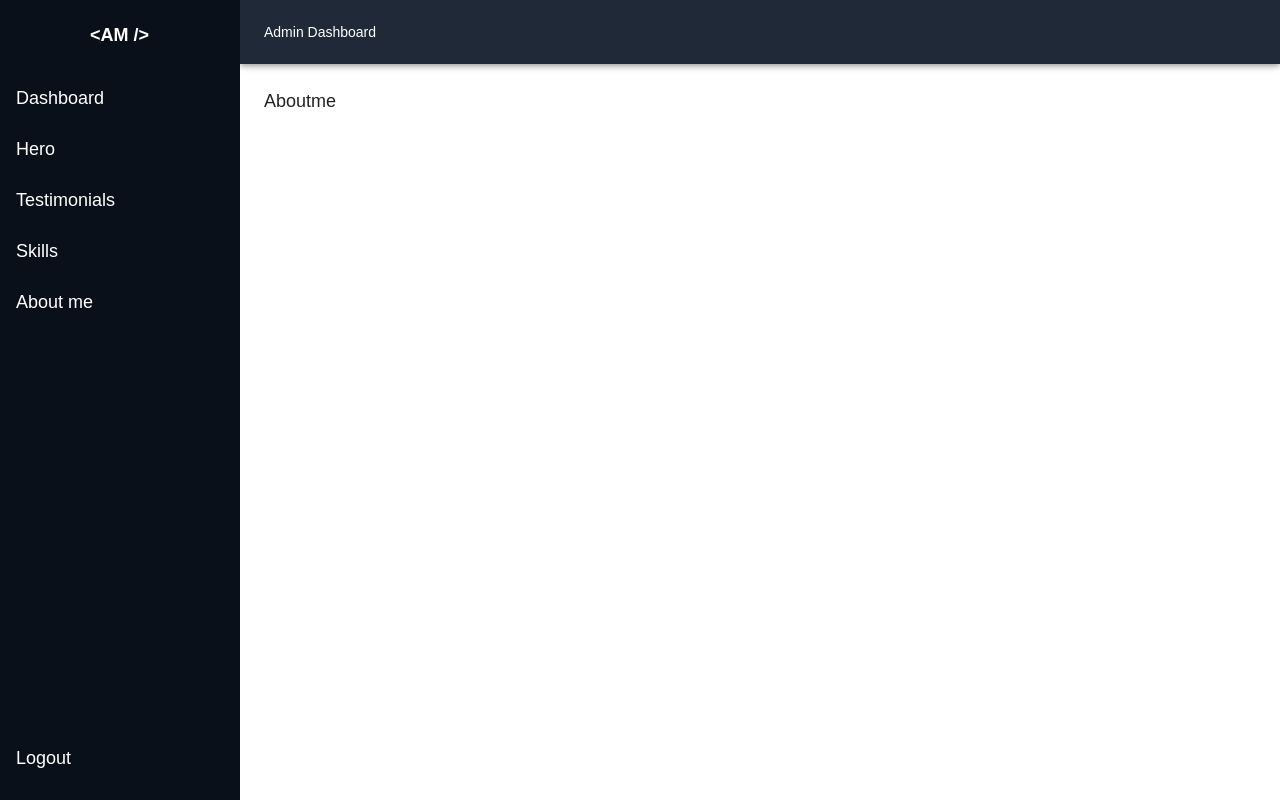
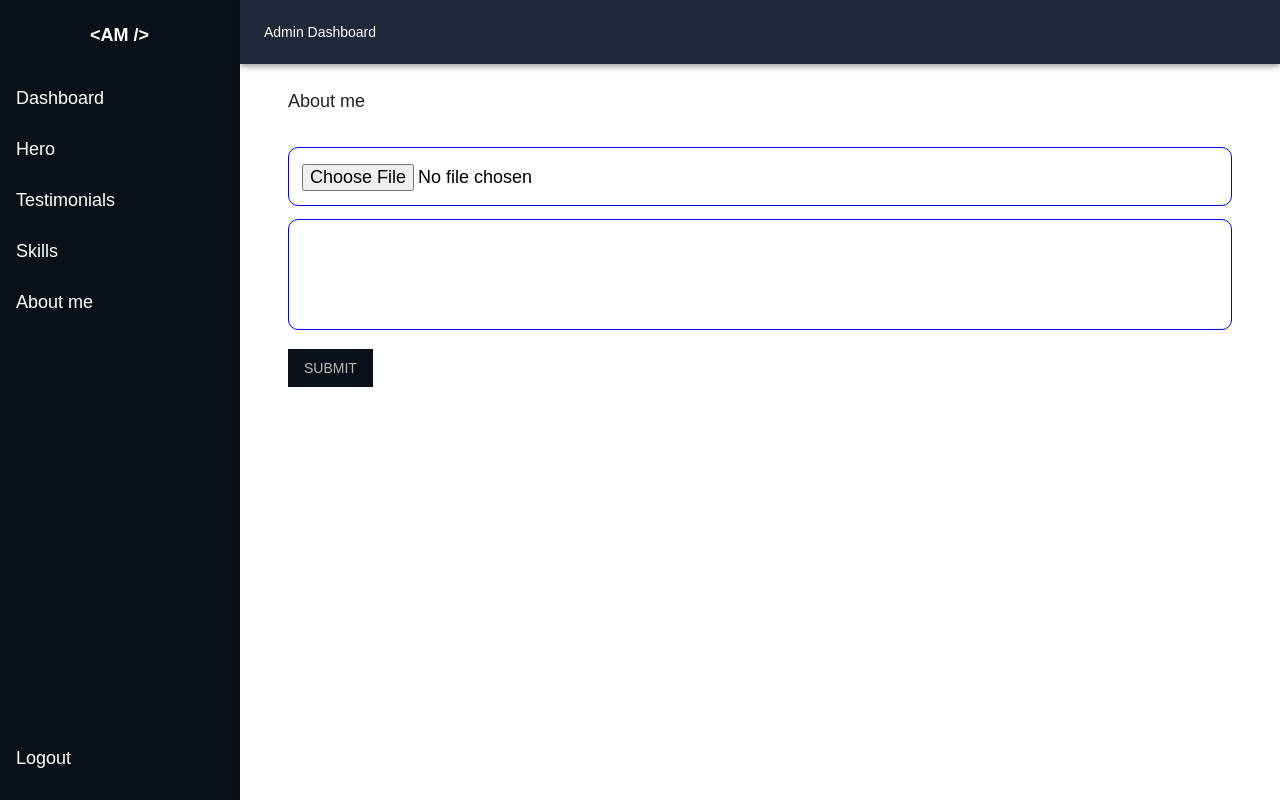
Before and after one commit to AamirMahboob/amir-personal-portfolio, a React (Vite) app: page /admin/aboutme in a window 1280 px wide. Built offline with nearby package versions, Linux system fonts and the light colour scheme.

Commit message:
admin pannel

```diff
--- a/src/admin/Aboutme.jsx
+++ b/src/admin/Aboutme.jsx
@@ -1,9 +1,99 @@
-import React from 'react'
+import React from "react";
+import Container from "@mui/material/Container";
+import { Box, Button, TextField, styled } from "@mui/material";
+import { ErrorMessage, Field, Form, Formik } from "formik";
+import { AboutSchema } from "../schemas/schemas";
 
 const Aboutme = () => {
+  const initialValues = {
+    image: "",
+    description: "",
+  };
+
   return (
-    <div>Aboutme</div>
-  )
-}
+    <Container maxWidth="lg">
+      <Box>About me</Box>
+      <Formik
+        initialValues={initialValues}
+        validationSchema={AboutSchema}
+        onSubmit={(values) => {
+          console.log(values); // Check console for data here
+        }}
+      >
+        {({ errors, isSubmitting, touched }) => (
+          <Form
+            style={{
+              gap: "1rem",
+              width: "100%",
+              marginTop: "2rem",
+            }}
+          >
+            <Field
+              as={StyledTextField}
+              name="image"
+              variant="outlined"
+              type="file" // Change type to file
+              inputProps={{
+                accept: "image/*", // Accept only image files
+              }}
+              fullWidth
+              style={{ width: "100%" }}
+              error={touched.name && Boolean(errors.name)}
+              helperText={<ErrorMessage name="image" />}
+            />
 
-export default Aboutme
+            <Field
+              as={StyledTextField}
+              name="description"
+              variant="outlined"
+              fullWidth
+              style={{ width: "100%",marginTop:"10px" }}
+              multiline={true}
+              minRows={3}
+              maxRows={5}
+              error={touched.name && Boolean(errors.name)}
+              helperText={<ErrorMessage name="description" />}
+
+            />
+
+            <Button
+              type="submit"
+              variant="contained"
+              color="primary"
+              disabled={isSubmitting}
+
+              sx={{
+                marginTop: "1rem",
+              }}
+            >
+              Submit
+            </Button>
+          </Form>
+        )}
+      </Formik>
+    </Container>
+  );
+};
+
+export default Aboutme;
+
+const StyledTextField = styled(TextField)({
+  "& .MuiInputLabel-root": {
+    color: "gray", // Label color
+  },
+  "& .MuiOutlinedInput-root": {
+    "& fieldset": {
+      borderColor: "blue",
+      borderRadius: "10px",
+    },
+    "&:hover fieldset": {
+      borderColor: "green", // Hover border color
+    },
+    "&.Mui-focused fieldset": {
+      borderColor: "purple", // Focused border color
+    },
+  },
+  "& .MuiInputBase-input": {
+    color: "black", // Text color
+  },
+});
--- a/src/admin/Skills.jsx
+++ b/src/admin/Skills.jsx
@@ -1,9 +1,13 @@
-import React from 'react'
+import React from "react";
+import Container from "@mui/material/Container";
 
 const AdminSkills = () => {
   return (
-    <div>asbdbjashbd</div>
-  )
-}
+    <Container maxWidth="lg">
+      <Box>Skills</Box>
 
-export default AdminSkills
+    </Container>
+  );
+};
+
+export default AdminSkills;
--- a/src/schemas/schemas.js
+++ b/src/schemas/schemas.js
@@ -11,8 +11,8 @@ export const heroSchema = Yup.object({
     .max(200, "Description cannot be more than 200 characters long")
     .required("Description is required"),
 
-  image: Yup.string()
-    .url("Image must be a valid URL")
+  image:
+    Yup.string()
     .required("Image is required"),
 
   state: Yup.string()
@@ -23,3 +23,19 @@ export const heroSchema = Yup.object({
     .min(2, "Country must be at least 2 characters long")
     .required("Country is required"),
 });
+
+export const AboutSchema = Yup.object({
+  image: Yup.string().required("Image is required"),
+  description: Yup.string()
+    .min(100, "Description must be at least 100 characters long")
+    .max(200, "Description cannot be more than 200 characters long")
+    .required("Description is required"),
+});
+
+export const SkillsSchema = Yup.object({
+  skills: Yup.array()
+    .of(Yup.string().required("Skill is required"))
+    .min(1, "At least one skill is required")
+    .max(10, "You can add up to 10 skills only")
+    .required("Skills are required"),
+});
```
